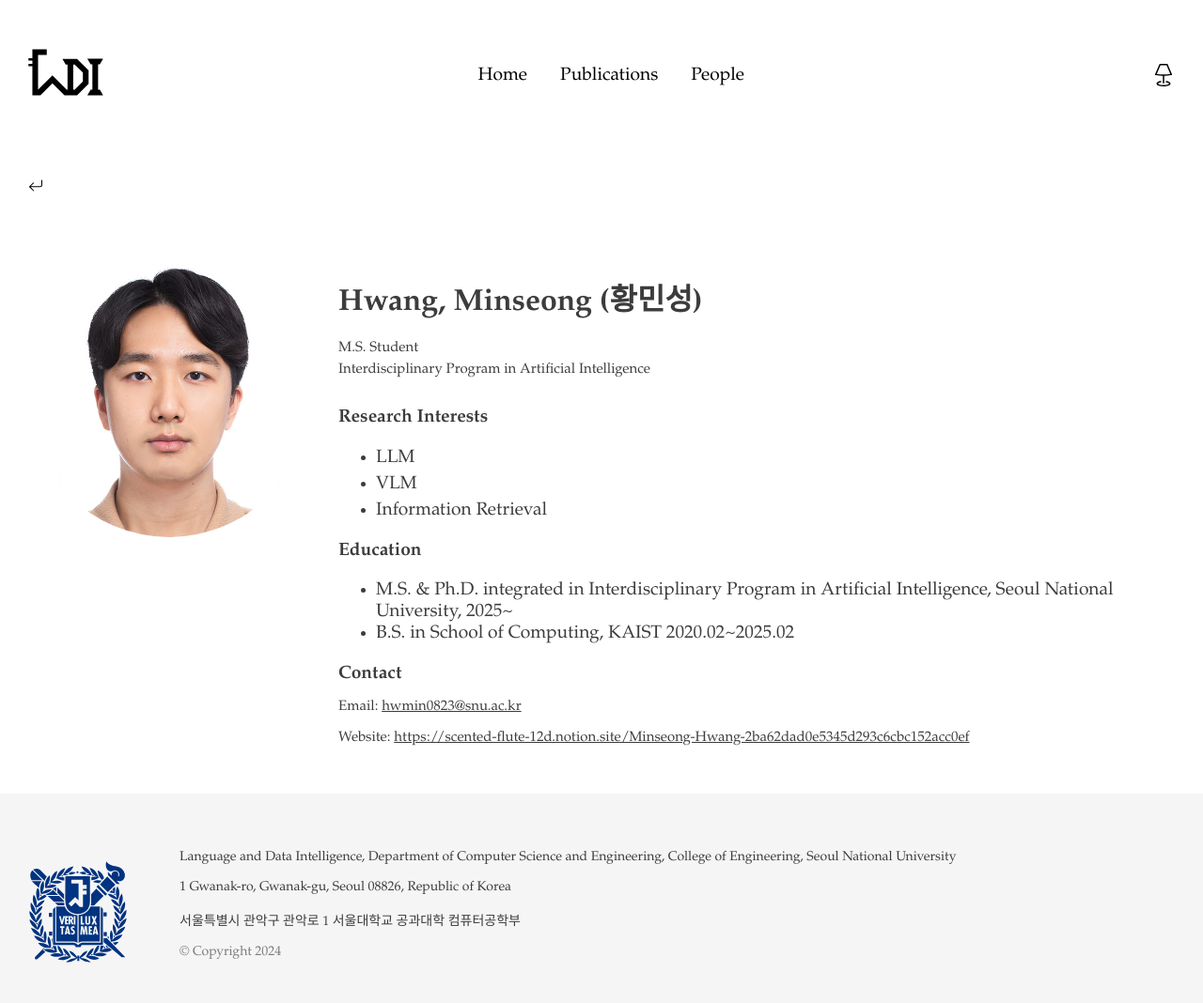
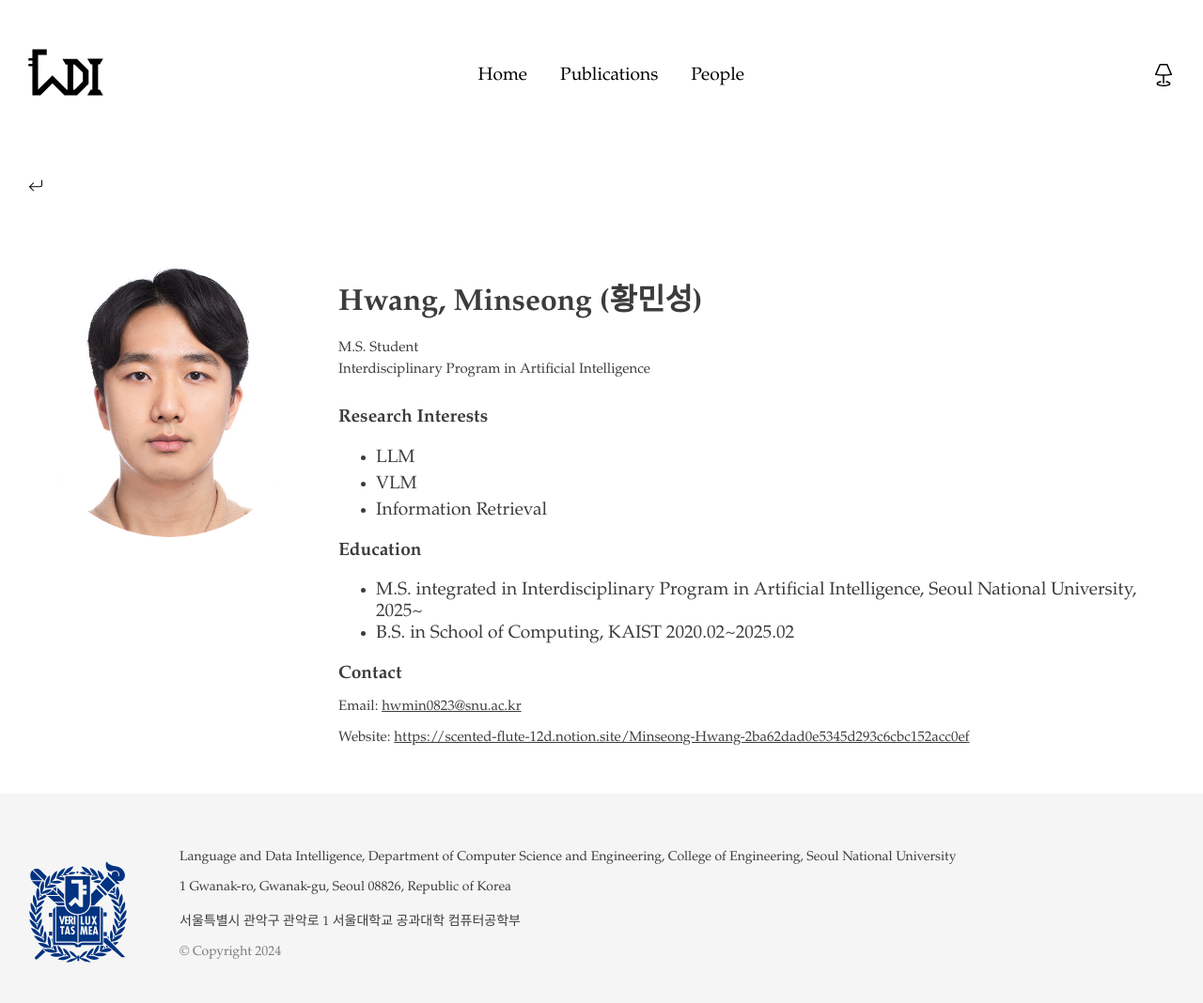
Before and after one commit to ldilab/ldilab.github.io, a Jekyll site: the page built from _people/hwangms.md, in a window 1280 px wide. Shown: the whole page at 94% size. Built offline with Jekyll 4.4.1, drawn with Linux system fonts in a browser that asks for light colours.

```diff
--- a/_people/hwangms.md
+++ b/_people/hwangms.md
@@ -9,7 +9,7 @@ interests:
  - "VLM"
  - "Information Retrieval"
 education:
- - "M.S. & Ph.D. integrated in Interdisciplinary Program in Artificial Intelligence, Seoul National University, 2025~"
+ - "M.S. integrated in Interdisciplinary Program in Artificial Intelligence, Seoul National University, 2025~"
  - "B.S. in School of Computing, KAIST 2020.02~2025.02"
 mail: hwmin0823@snu.ac.kr
 website: "https://scented-flute-12d.notion.site/Minseong-Hwang-2ba62dad0e5345d293c6cbc152acc0ef"
```
Also changed, not shown: README.md.
